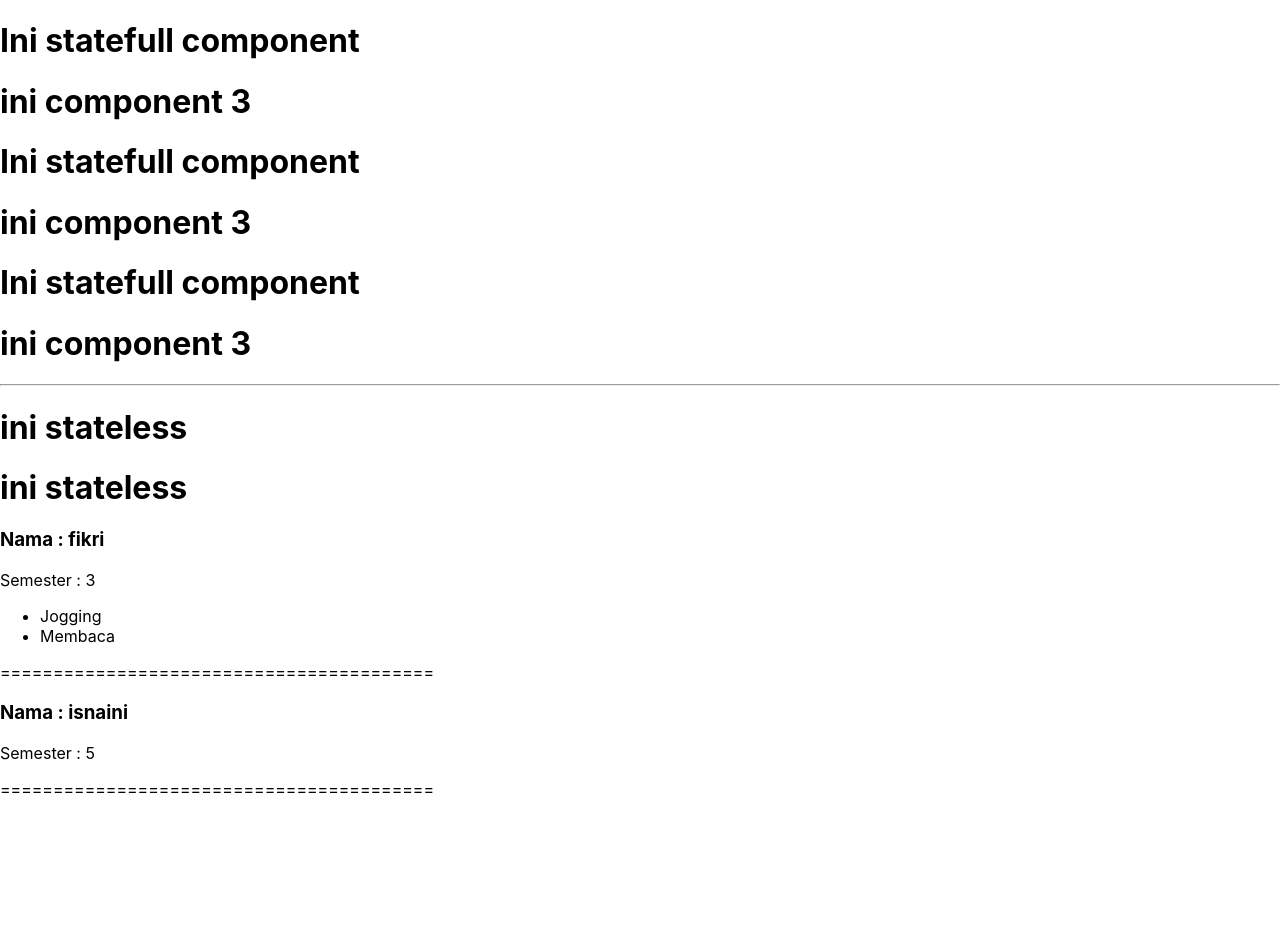
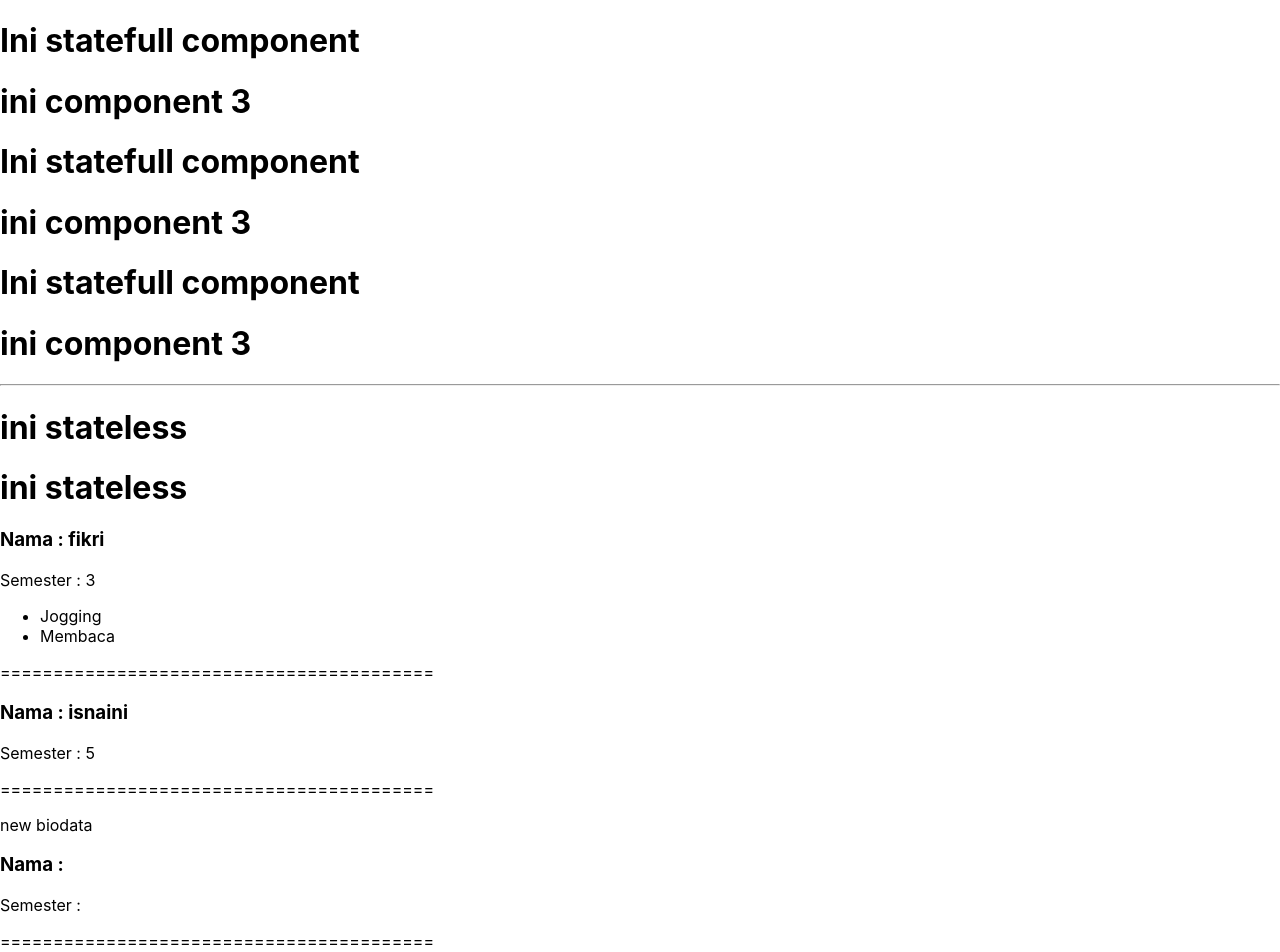
Before and after one commit to FuadFikri/learn-react, a React (Create React App) app: page / in a window 1280 px wide. Shown: the top 952 px of the page. Before the commit the page ends 815 px from the top, so only its background shows below. Built offline with nearby package versions, Linux system fonts and the light colour scheme.

Commit message:
props pada stateless component

```diff
--- a/src/App.js
+++ b/src/App.js
@@ -1,6 +1,7 @@
 import Biodata from './component/Biodata';
 import Component1 from './component/Component1';
 import Component2 from './component/Component2';
+import NewBiodata from './component/NewBiodata';
 
 function App() {
   return (
@@ -17,6 +18,8 @@ function App() {
 <Biodata nama="fikri" semester="3" hobi={<Hobi/>} />
 <Biodata nama="isnaini" semester="5"/>
 
+
+<NewBiodata name="Fuad" />
     </div>
 
   );
--- /dev/null
+++ b/src/component/NewBiodata.js
@@ -0,0 +1,18 @@
+import { React } from "react";
+
+
+const NewBiodata = (props) => {
+    return(
+        <div>
+            <p>new biodata</p>
+        <h3>Nama : {props.nama}</h3>
+        <p>Semester :  {props.semester} </p>
+        <div>
+            {props.hobi}
+        </div>
+        <p>=========================================</p>
+    </div>
+    )
+}
+
+export default NewBiodata;
```
